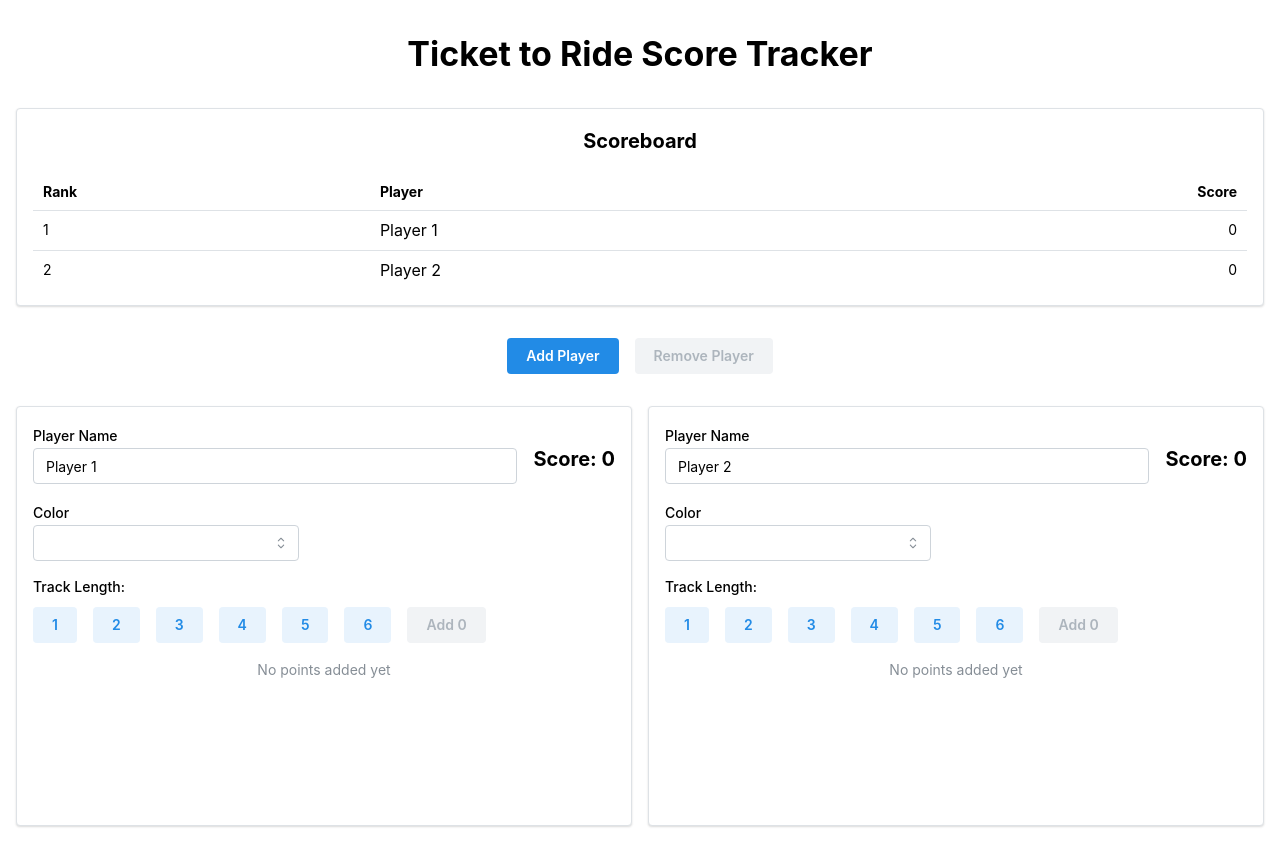
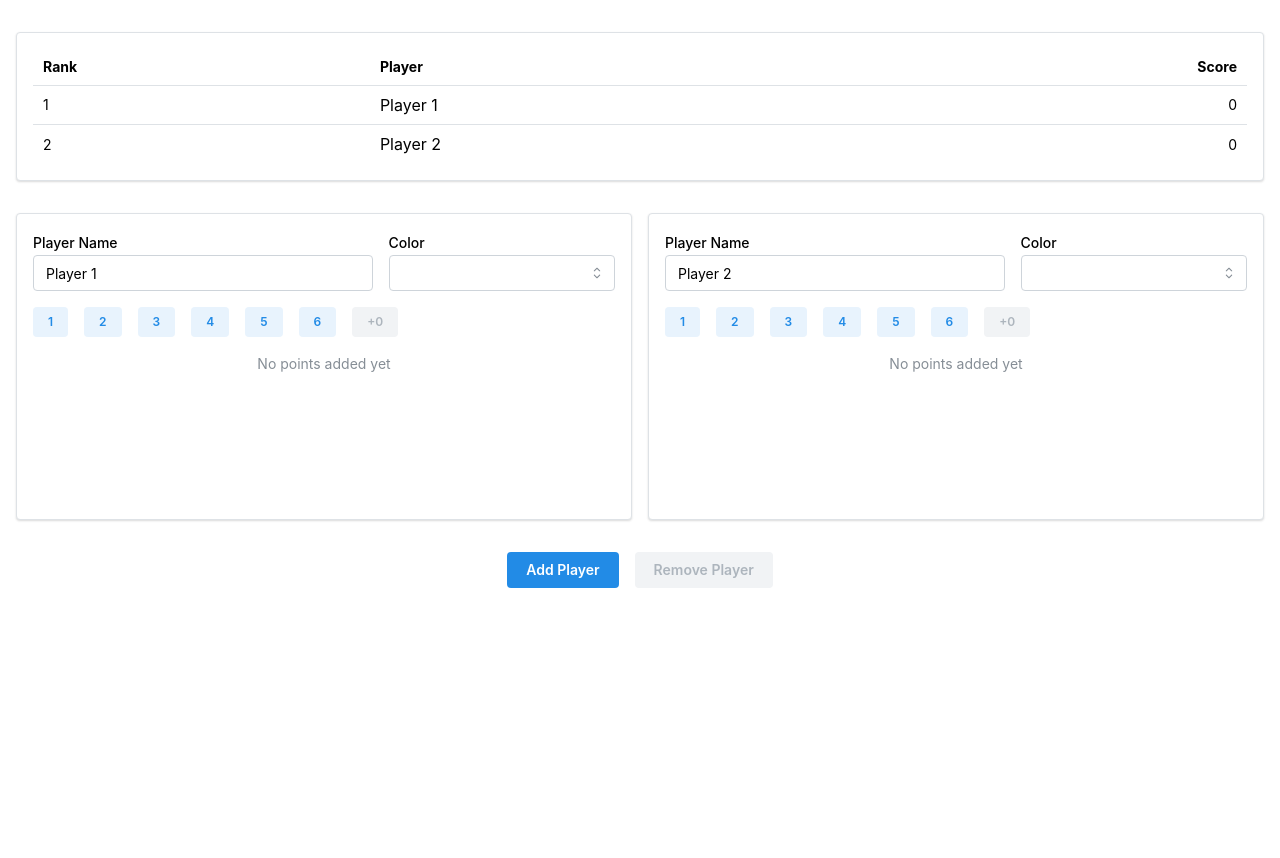
Before and after one commit to fferegrino/ticket2score, a React (Vite) app: page / in a window 1280 px wide. After the commit the page ends 800 px from the top, so only its background shows below. Built offline with nearby package versions, Linux system fonts and the light colour scheme.

Commit message:
UI cleanup

```diff
--- a/src/App.tsx
+++ b/src/App.tsx
@@ -51,22 +51,11 @@
 
   return (
     <Container size="xl" py="xl">
-      <Title ta="center" mb="xl">
-        Ticket to Ride Score Tracker
-      </Title>
 
       <Scoreboard players={players} />
 
-      <Group justify="center" mb="xl">
-        <Button onClick={addPlayer} disabled={players.length >= 5}>
-          Add Player
-        </Button>
-        <Button onClick={removePlayer} disabled={players.length <= 2} color="red">
-          Remove Player
-        </Button>
-      </Group>
 
-      <SimpleGrid cols={{ base: 1, sm: 2, md: players.length }} spacing="md">
+      <SimpleGrid cols={{ base: 1, sm: 2, md: players.length }} spacing="md" mb="xl">
         {players.map((player, index) => (
           <Player
             key={index}
@@ -78,6 +67,15 @@
           />
         ))}
       </SimpleGrid>
+
+      <Group justify="center">
+        <Button onClick={addPlayer} disabled={players.length >= 5}>
+          Add Player
+        </Button>
+        <Button onClick={removePlayer} disabled={players.length <= 2} color="red">
+          Remove Player
+        </Button>
+      </Group>
     </Container>
   )
 }
--- a/src/components/Player.tsx
+++ b/src/components/Player.tsx
@@ -55,13 +55,8 @@
           label="Player Name"
           value={name}
           onChange={(e) => handleNameChange(e.target.value)}
-          style={{ flex: 1 }}
+          style={{ flex: 3 }}
         />
-        <Text size="xl" fw={700} mb={8}>
-          Score: {score}
-        </Text>
-      </Group>
-      <Group>
         <Select
           label="Color"
           data={[
@@ -73,17 +68,16 @@
           ]}
           onChange={handleColorChange}
           value={selectedColor}
+          style={{ flex: 2 }}
         />
       </Group>
-
-      <Text size="sm" fw={500} mt="md" mb="xs">Track Length:</Text>
       <Group mb="md">
         {[1, 2, 3, 4, 5, 6].map((length) => (
           <Button
             key={length}
             variant={trackPoints === length ? "filled" : "light"}
             onClick={() => setTrackPoints(trackPoints === length ? 0 : length)}
-            size="sm"
+            size="xs"
           >
             {length}
           </Button>
@@ -91,9 +85,9 @@
         <Button
           onClick={handleAddPoints}
           disabled={trackPoints === 0}
-          size="sm"
+          size="xs"
         >
-          Add {trackPoints}
+          +{trackPoints}
         </Button>
       </Group>
 
--- a/src/components/Scoreboard.tsx
+++ b/src/components/Scoreboard.tsx
@@ -15,9 +15,6 @@
 
   return (
     <Paper shadow="xs" p="md" withBorder mb="xl">
-      <Text size="xl" fw={700} ta="center" mb="md">
-        Scoreboard
-      </Text>
       <Table>
         <Table.Thead>
           <Table.Tr>
```
